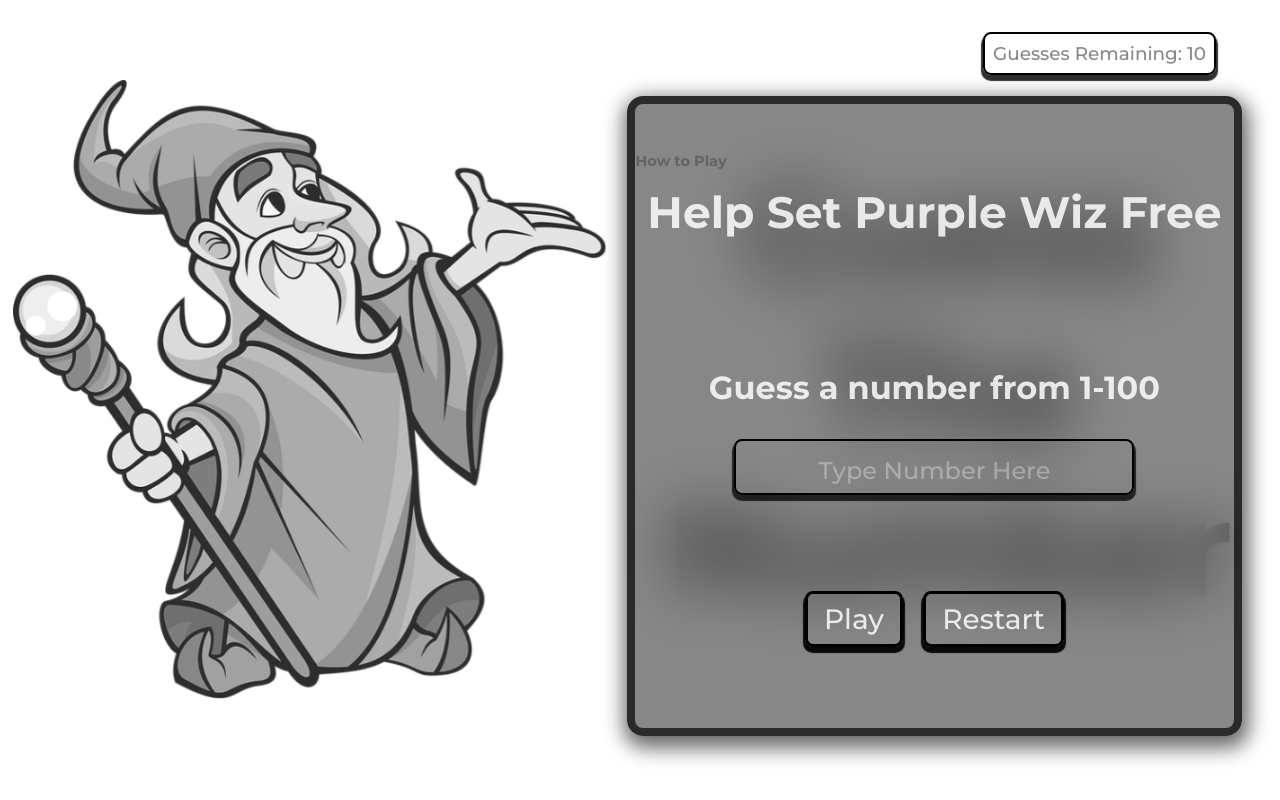
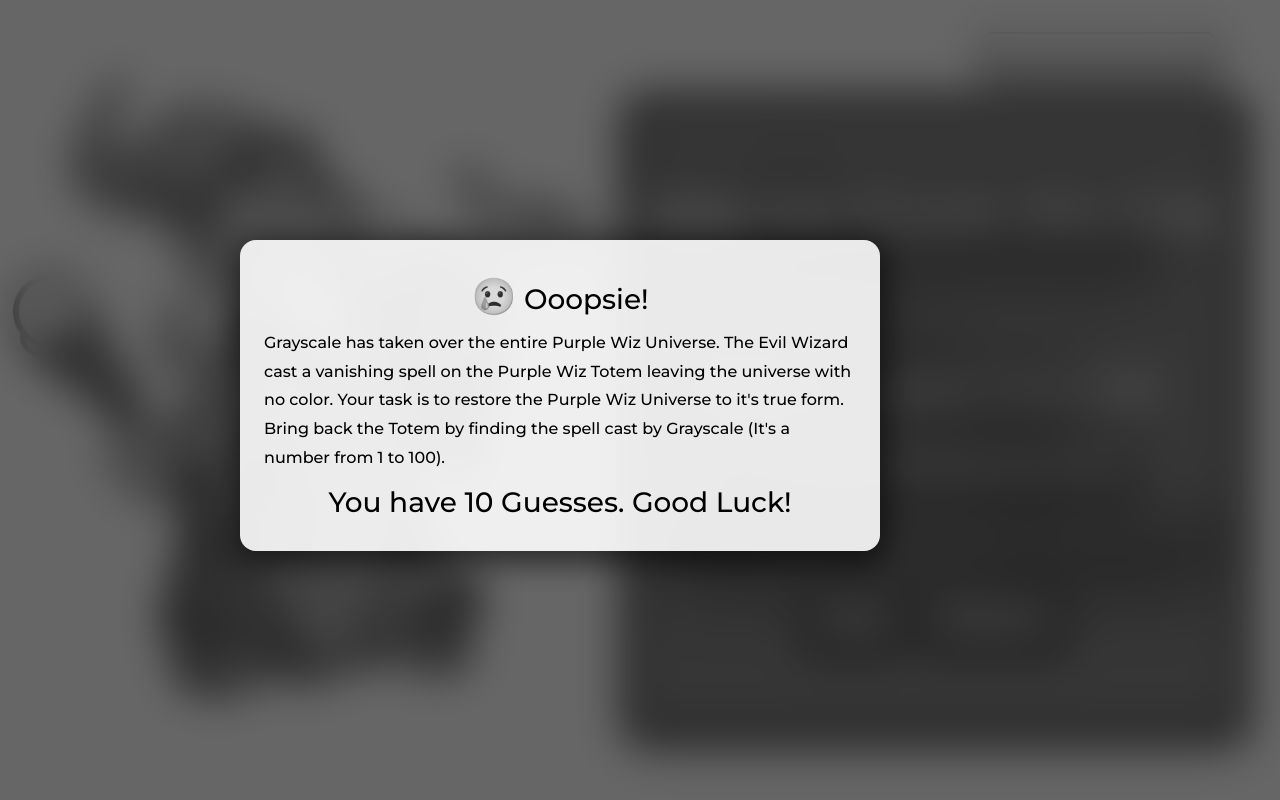
Before and after one commit to boypaida12/Guess-The-Number, a plain HTML site: page index.html in a window 1280 px wide. Drawn offline with Linux system fonts and the light colour scheme.

Commit message:
modified instructions overlay

```diff
--- a/index.html
+++ b/index.html
@@ -21,10 +21,12 @@
             </form>
         </div>
         <div id="instructionsOverlay" class="instructions-overlay">
-            <div id="instructions" class="instructions slide-in-fwd-top">
-                <h2 class="instructions-center"><span style="font-size: 2.25rem;">😢</span>  Ooopsie!</h2>
-                <p> Grayscale has taken over the entire Purple Wiz Universe. The Evil Wizard cast a vanishing spell on the Purple Wiz Totem leaving the universe with no color. Your task is to restore the Purple Wiz Universe to it's true form. Bring back the Totem by finding the spell cast by Grayscale (It's a number from 1 to 100). </p>
-                <h2 class="instructions-center">You have 10 Guesses. Good Luck!</h2>
+            <div class="instructions-container">
+                <div id="instructions" class="instructions slide-in-fwd-top">
+                    <h2 class="instructions-center"><span style="font-size: 2.25rem;">😢</span>  Ooopsie!</h2>
+                    <p> Grayscale has taken over the entire Purple Wiz Universe. The Evil Wizard cast a vanishing spell on the Purple Wiz Totem leaving the universe with no color. Your task is to restore the Purple Wiz Universe to it's true form. Bring back the Totem by finding the spell cast by Grayscale (It's a number from 1 to 100). </p>
+                    <h2 class="instructions-center">You have 10 Guesses. Good Luck!</h2>
+                </div>
             </div>
         </div>
         <div class="how-to-play">
--- a/styles.css
+++ b/styles.css
@@ -305,7 +305,6 @@ button:focus {
 
 /* Instructions */
 .instructions-overlay {
-    display: none;
     position: fixed;
     top: 0;
     left: 0;
@@ -317,10 +316,14 @@ button:focus {
     z-index: 1000;
 }
 
+.instructions-container {
+    display: flex;
+    justify-content: center;
+    align-items: center;
+    min-height: 100vh;
+}
+
 .instructions {
-    position: absolute;
-    top: 15rem;
-    left: 25rem;
     background-color: rgba(255, 255, 255, 0.897);
     width: 45%;
     padding: 1.5rem;
@@ -429,6 +432,7 @@ button:focus {
     }
 
     .instructions {
+    position: absolute;
     top: 5rem;
     left: 1.5rem;
     width: 90%;
@@ -456,6 +460,7 @@ button:focus {
     }
 
     .instructions {
+    position: absolute;
     top: 15rem;
     left: 7rem;
     width: 70%;
@@ -479,6 +484,7 @@ button:focus {
     }
 
     .instructions {
+    position: absolute;
     top: 15rem;
     left: 15rem;
     width: 50%;
```
